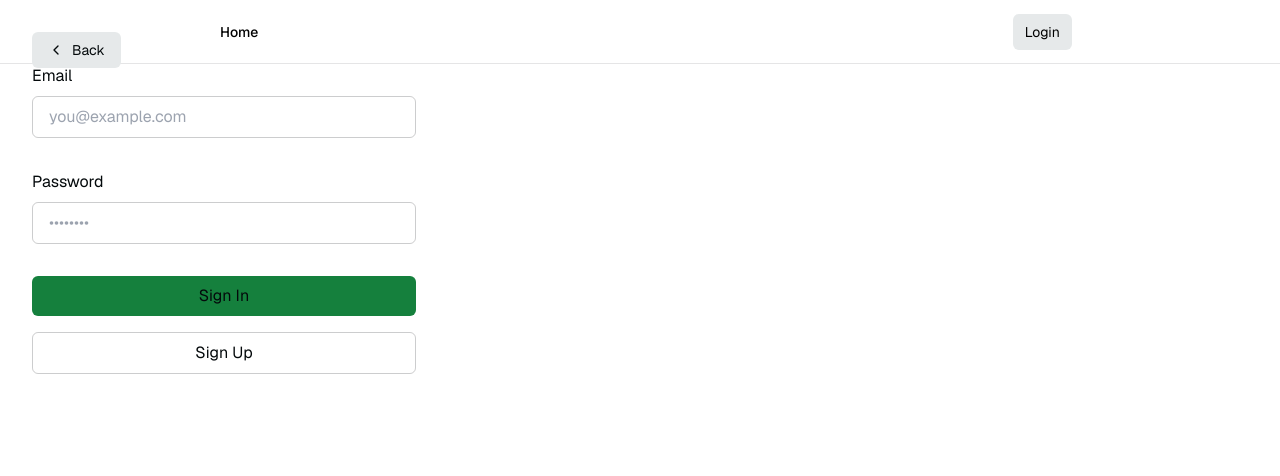
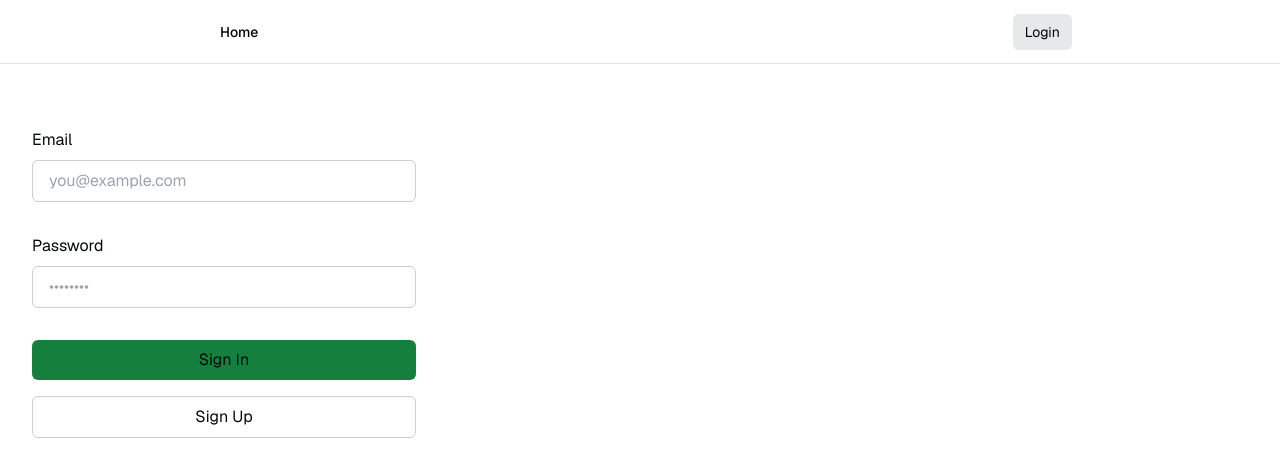
Before and after one commit to trishalim/pocket-dreams, a Next.js app: page /login in a window 1280 px wide. Shown: the top 476 px of the page. Built offline with nearby package versions, Linux system fonts and the light colour scheme; no server answers.

Commit message:
fix errors when logged out

```diff
--- a/app/layout.tsx
+++ b/app/layout.tsx
@@ -38,7 +38,7 @@ export default function RootLayout({
               </div>
             </nav>
           </header>
-          <main className="min-h-screen w-full">
+          <main className="w-full">
             <Providers>{children}</Providers>
           </main>
         </div>
--- a/app/login/page.tsx
+++ b/app/login/page.tsx
@@ -25,7 +25,7 @@ export default function Login({
       return redirect("/login?message=Could not authenticate user");
     }
 
-    return redirect("/protected");
+    return redirect("/");
   };
 
   const signUp = async (formData: FormData) => {
@@ -52,28 +52,7 @@ export default function Login({
   };
 
   return (
-    <div className="flex-1 flex flex-col w-full px-8 sm:max-w-md justify-center gap-2">
-      <Link
-        href="/"
-        className="absolute left-8 top-8 py-2 px-4 rounded-md no-underline text-foreground bg-btn-background hover:bg-btn-background-hover flex items-center group text-sm"
-      >
-        <svg
-          xmlns="http://www.w3.org/2000/svg"
-          width="24"
-          height="24"
-          viewBox="0 0 24 24"
-          fill="none"
-          stroke="currentColor"
-          strokeWidth="2"
-          strokeLinecap="round"
-          strokeLinejoin="round"
-          className="mr-2 h-4 w-4 transition-transform group-hover:-translate-x-1"
-        >
-          <polyline points="15 18 9 12 15 6" />
-        </svg>{" "}
-        Back
-      </Link>
-
+    <div className="flex-1 flex flex-col w-full px-8 py-16 sm:max-w-md justify-center gap-2">
       <form className="flex-1 flex flex-col w-full justify-center gap-2 text-foreground">
         <label className="text-md" htmlFor="email">
           Email
--- a/app/page.tsx
+++ b/app/page.tsx
@@ -1,12 +1,17 @@
 import SearchBooks from "@/components/SearchBooks";
 import BookShelf from "@/components/BookShelf";
+import { getUser } from "@/app/actions/user";
 
 export default async function Index() {
+  const user = await getUser();
+
   return (
     <>
-      <div className="max-w-4xl mx-auto px-4 py-12 lg:py-16">
-        <BookShelf />
-      </div>
+      {user && (
+        <div className="max-w-4xl mx-auto px-4 py-12 lg:py-16">
+          <BookShelf />
+        </div>
+      )}
       <div className="bg-gray-100">
         <div className="max-w-4xl mx-auto px-4 py-12 lg:py-16">
           <h2 className="text-2xl lg:text-4xl font-bold mb-3">
```
